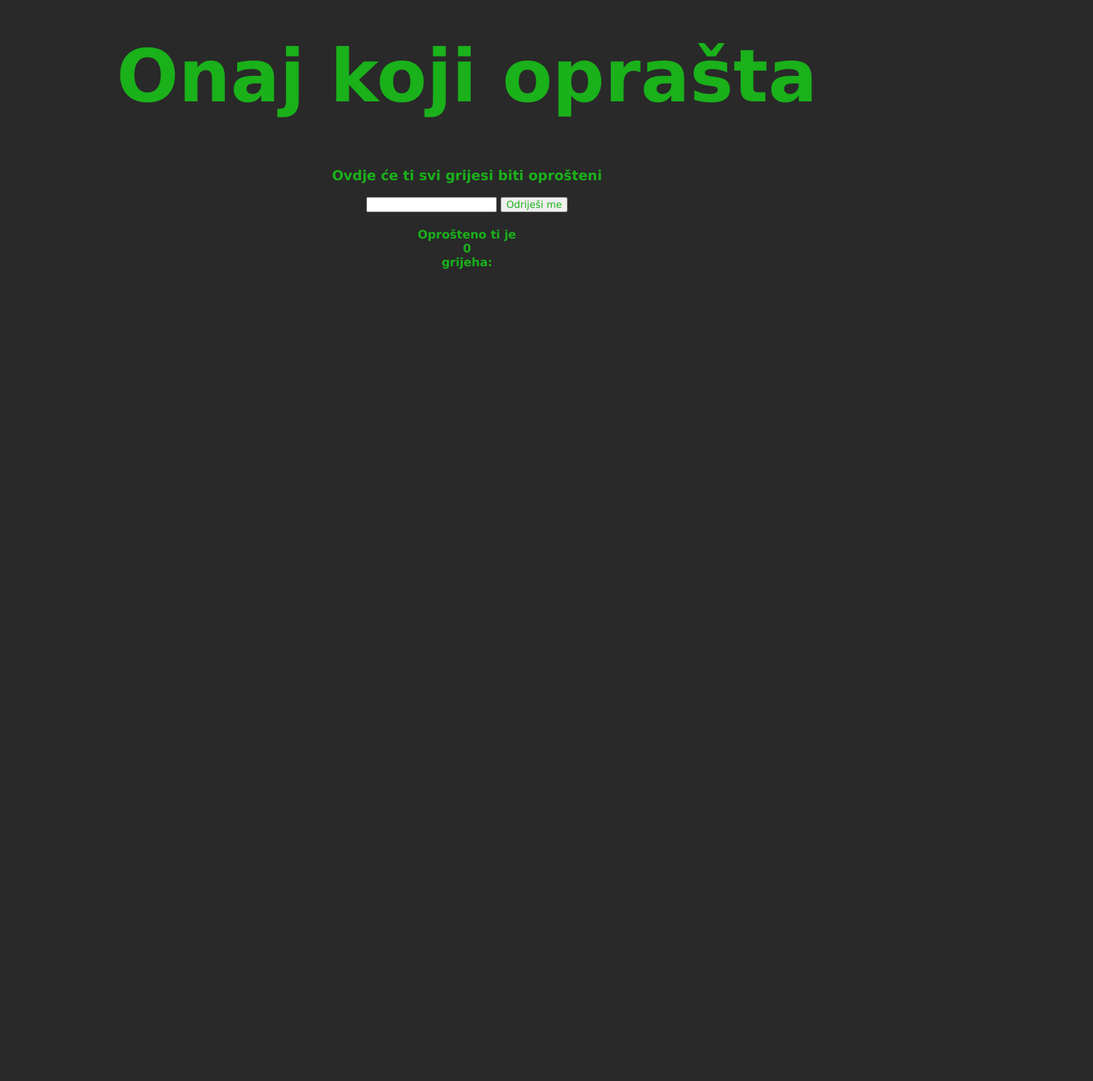
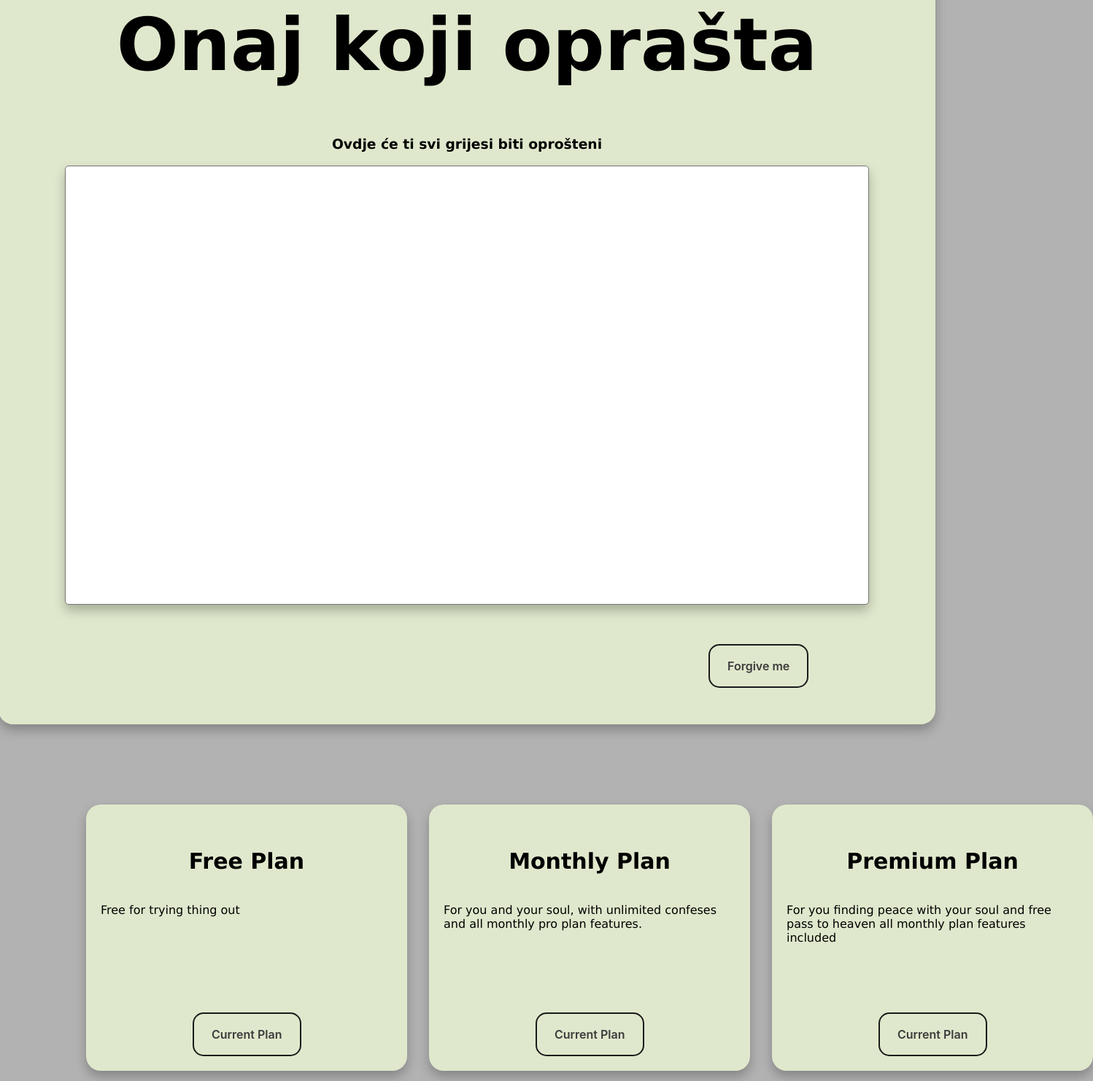
Before and after one commit to HRyohni/Forgiving-sins, a plain HTML site: page templates/index.html in a window 1280 px wide. Shown: the part 21-1503 px from the top of the page at 73% size, 1498 px wide, since content can reach past the window. Before the commit the page ends 800 px from the top, so only its background shows below. Drawn offline with Linux system fonts and the light colour scheme; files that its build step writes are made by us from their sources; files whose address does not match are found by name.

Commit message:
html i css

```diff
--- a/static/styles/index.css
+++ b/static/styles/index.css
@@ -5,32 +5,138 @@
 
 body
 {
-    background-color: rgb(71, 71, 71);
-    color: aliceblue;
-    margin-top: 300px;
-}
-
-.centriraj
-{
-
-    position: relative;
-    width: fit-content;
-    margin-left: auto;
-    margin-right: auto;
+    background-color: #B2B2B2;
 
 }
 
-h1
+
+.naslov
 {
+    margin-left: -10px;
+    margin-right: -10px;
+    margin-top: -70px;
+    border-radius: 20px;
     text-align: center;
+    background-color: #DFE8CC;
+
+}
+
+.main
+{
+    position: relative;
+    padding: 100px;
+    text-align: center;
+    height: 1000px;
+
 }
 
 
-.centriraj_ostalo
+.upisnica
 {
     position: relative;
-    width: 500px;
-    margin-left: auto;
-    margin-right: auto;
-    text-align: center;
+    padding: 100%;
+    width: 400px;
+    border-radius: 20px;
+    background-color: rgb(170, 0, 0);
+
 }
+
+textarea {
+    resize: none;
+    box-shadow: rgba(0, 0, 0, 0.25) 0 8px 15px;
+    width: 1000px;
+    height: 500px;
+    border-radius: 5px;
+    font-size: 30px;
+    padding: 50px;
+
+}
+
+
+.grid-container {
+  display: grid;
+  grid-template-columns: auto auto auto;
+  column-gap: 30px;
+  padding: 10px;
+}
+
+
+.grid-item {
+  padding: 20px;
+  font-size: 30px;
+  margin-left: auto;
+  margin-right: auto;
+  width: 400px;
+  background-color: #DFE8CC;
+  text-align: center;
+  border-radius: 20px;
+  box-shadow: rgba(0, 0, 0, 0.25) 0 8px 15px;
+
+}
+
+
+.tekst
+{
+    width: 100%;
+    text-align: left;
+    height: 100px;
+}
+
+
+
+
+
+
+
+
+
+
+
+
+
+
+
+
+.button-28 {
+
+  appearance: none;
+  background-color: transparent;
+  border: 2px solid #1A1A1A;
+  border-radius: 15px;
+  box-sizing: border-box;
+  color: #3B3B3B;
+  cursor: pointer;
+  display: inline-block;
+  font-family: Roobert,-apple-system,BlinkMacSystemFont,"Segoe UI",Helvetica,Arial,sans-serif,"Apple Color Emoji","Segoe UI Emoji","Segoe UI Symbol";
+  font-size: 16px;
+  font-weight: 600;
+  line-height: normal;
+  min-height: 60px;
+  min-width: 0;
+  outline: none;
+  padding: 16px 24px;
+  text-align: center;
+  text-decoration: none;
+  transition: all 300ms cubic-bezier(.23, 1, 0.32, 1);
+  user-select: none;
+  -webkit-user-select: none;
+  touch-action: manipulation;
+
+  will-change: transform;
+}
+
+.button-28:disabled {
+  pointer-events: none;
+}
+
+.button-28:hover {
+  color: #fff;
+  background-color: #1A1A1A;
+
+  transform: translateY(-2px);
+}
+
+.button-28:active {
+  box-shadow: none;
+  transform: translateY(0);
+}
--- a/templates/index.html
+++ b/templates/index.html
@@ -4,31 +4,60 @@
     <meta charset="UTF-8">
     <meta http-equiv="X-UA-Compatible" content="IE=edge">
     <meta name="viewport" content="width=device-width, initial-scale=1.0">
-    <link rel="stylesheet" href="index.css">
+    <link rel="stylesheet" href="C:\Users\mkata\OneDrive\Dokumenti\GitHub\Forgiving-sins\static\styles\index.css">
     <script src="index.js"></script>
     <title>Document</title>
 </head>
 <body>
 
-<div class="centriraj">
+<div style="box-shadow: rgba(0, 0, 0, 0.25) 0 8px 15px;" class="naslov">
 
-    <h1 style="font-size: 100px;">Onaj koji oprašta</h1>
+    <br>
+    <h1 style="font-size: 100px; ">Onaj koji oprašta</h1>
+     <h3>Ovdje će ti svi grijesi biti oprošteni</h3>
+
+    <textarea type="text"></textarea>
+    <br>
+    <button style = "margin-top: 50px; margin-left: 800px; margin-bottom: 50px;" class="button-28" role="button">Forgive me</button>
+
 </div>
 
-<div class="centriraj_ostalo">
-    <h3>Ovdje će ti svi grijesi biti oprošteni</h3>
-    <input id="provjeri" type="text" >
-    <button onclick="myFunction()" >Odriješi me</button>
-    <h1 id="kurac"></h1>
+<div class="main">
+    <div class="grid-container">
+  <div class="grid-item">
+    <h4>Free Plan</h4>
+    <div class="tekst">
+    <p style= "font-size: 16px;"> Free for trying thing out</p>
+    </div>
+    <button style = "background-colour: #747577; margin-top: 50px;" class="button-28" role="button">Current Plan</button>
+  </div>
+
+   <div class="grid-item">
+    <h4>Monthly Plan</h4>
+    <div class="tekst">
+    <p style= "font-size: 16px;"> For you and your soul, with unlimited confeses and all monthly pro plan features.</p>
+    </div>
+    <button style = "background-colour: #747577; margin-top: 50px;" class="button-28" role="button">Current Plan</button>
+  </div>
+
+   <div class="grid-item">
+    <h4>Premium Plan</h4>
+    <div class="tekst">
+    <p style= "font-size: 16px;"> For you finding peace with your soul and free pass to heaven all monthly plan features included</p>
+    </div>
+    <button style = "background-colour: #747577; margin-top: 50px;" class="button-28" role="button">Current Plan</button>
+  </div>
 
 
 </div>
 
+</div>
 
-<h4 style="text-align: center;">Oprošteno ti je <div id="counter">0</div>  grijeha:</h4>
+
+
+
+
 
 </body>
 
-
-
 </html>
```
